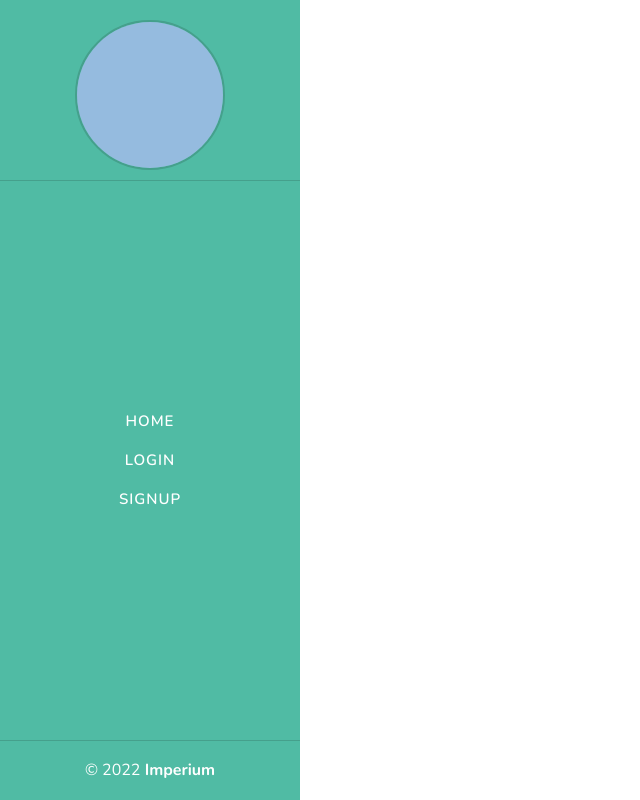
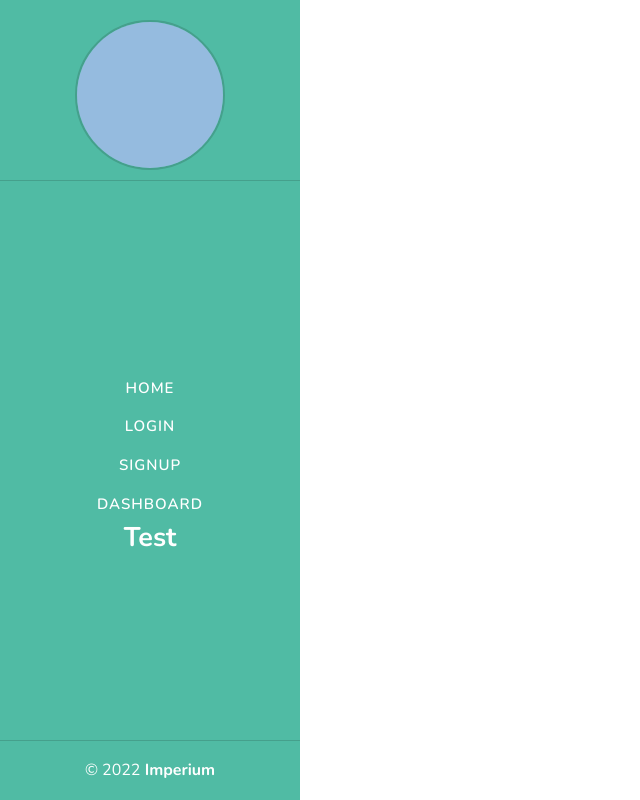
Before and after one commit to smaheilman/project-3, a React (Create React App) app in the folder client/: page /login in a window 1280 px wide. Shown: the whole page, without its empty margins (0-640 px from the left). Built offline with nearby package versions, Linux system fonts and the light colour scheme.

Commit message:
navcontainer

```diff
--- a/client/src/components/Header/index.js
+++ b/client/src/components/Header/index.js
@@ -4,16 +4,12 @@
 
 const Header = () => {
   const location = useLocation();
-  console.log(location);
-
   return (
     <header className="bg-secondary mb-4 py-2 flex-row align-center">
       <div className="container flex-row justify-space-between-lg justify-center align-center">
 
         <Link to={Home}>
-          <Typography>
-          Imperium
-          </Typography>
+          <h1>Imperium</h1>
         </Link>
       </div>
       <ul>
--- a/client/src/components/Nav/NavContainer.js
+++ b/client/src/components/Nav/NavContainer.js
@@ -1,6 +1,7 @@
 import React, {useState} from 'react';
 import Nav from './index';
 import Home from '../../pages/Home';
+import Landing from '../../components/Landing';
 import LoginForm from '../../pages/Login';
 import SignupForm from '../../pages/Signup';
 import Dashboard from '../../pages/Dashboard'
@@ -8,13 +9,13 @@
 
 function Portfolio() {
     // Using useState, set the default value for currentPage to 'Home'
-    const [currentPage, handlePageChange] = useState('Home');
+    const [currentPage, handlePageChange] = useState('Landing');
 
     // The renderPage method uses a switch statement to render the appropriate current page
     const renderPage = () => {
       switch (currentPage) {
         case 'Home':
-          return <Home />;
+          return <Landing />;
         case 'Login':
           return <LoginForm/>;
         case 'Signup':
@@ -22,7 +23,7 @@
         case 'Dashboard':
             return <Dashboard />;
         default:
-          return <Home />;
+          return <Landing />;
       }
 
     };
--- a/client/src/components/Nav/index.js
+++ b/client/src/components/Nav/index.js
@@ -2,7 +2,7 @@
 //import { capitalizeFirstLetter } from '../../utils/helpers';
 
 function Nav(props) {
-    const tabs = ['Login', 'Signup', 'Home', 'Dashboard'];
+    const tabs = ['Home', 'Login', 'Signup',  'Dashboard'];
 
     return (
         <div className='d-flex'>
--- a/client/src/components/Navbar/index.js
+++ b/client/src/components/Navbar/index.js
@@ -1,7 +1,7 @@
 import React, { useState } from "react";
 
 import { Link } from "react-router-dom";
-
+import NavContainer from "../Nav/NavContainer"
 import Auth from "../../utils/auth";
 
 const Navbar = () => {
@@ -28,7 +28,7 @@
             </a>
           </div>
           <div className="header-menu">
-            <Link to="/">Home</Link>
+            {/* <Link to="/">Home</Link> */}
             {Auth.loggedIn() ? (
               <>
                 <Link to="/profile">Profile</Link>
@@ -38,8 +38,7 @@
               </>
             ) : (
               <>
-                <Link to="/login">Login</Link>
-                <Link to="/signup">Signup</Link>
+                <NavContainer/>
               </>
             )}
           </div>
--- a/client/src/pages/Dashboard.js
+++ b/client/src/pages/Dashboard.js
@@ -48,7 +48,7 @@
     <div>
       <div className="flex-row mb-3">
         <h2 className="bg-dark text-secondary p-3 display-inline-block">
-          { Viewing {userParam ? `${user.username}'s` : 'your'} profile.}
+          {/* { Viewing {userParam ? `${user.username}'s` : 'your'} profile.} */}
         </h2>
         <JobForm/>
       </div>
```
